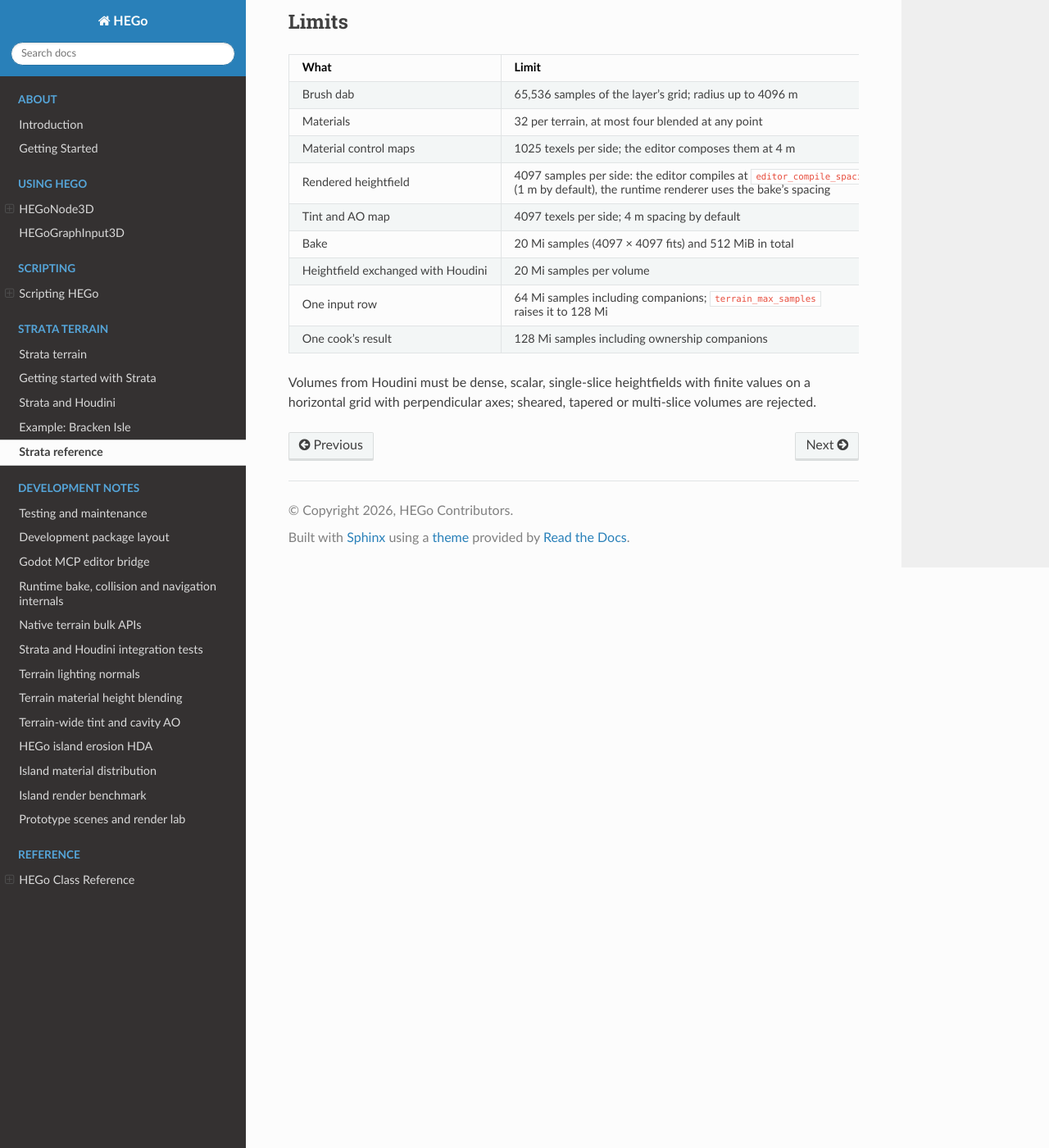
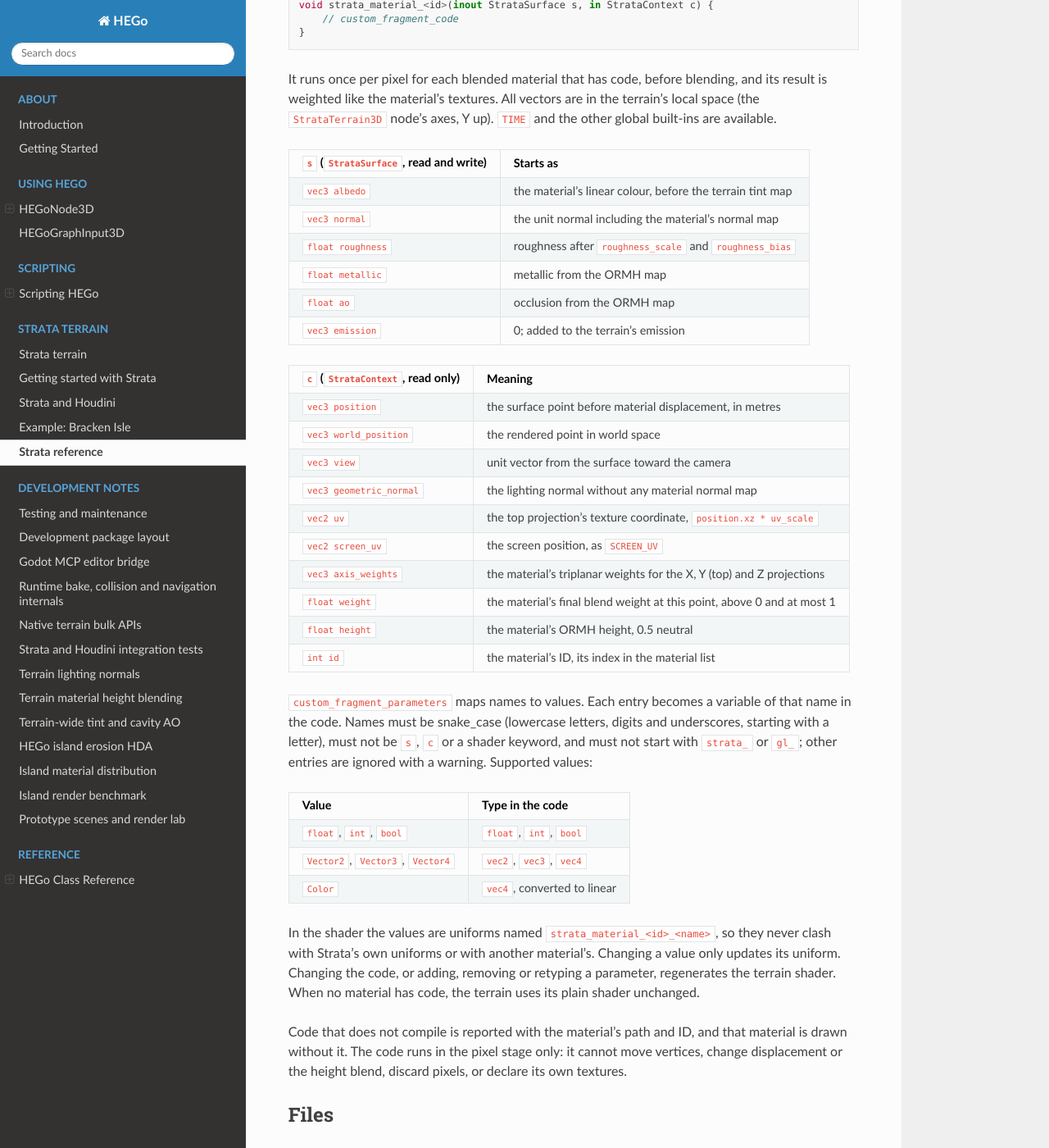
Before and after one commit to peterprickarz/hego, a Sphinx documentation site: the page built from docs/strata/reference.md, in a window 1280 px wide and 1400 px high, scrolled down 3205 px. Shown: the whole window at 82% size. Built offline with Sphinx 7.4.7 and the Read the Docs theme 3.1.0, drawn with Linux system fonts in a browser that asks for light colours; some of the changed text lies outside the part shown.

Commit message:
Let a StrataMaterial carry its own fragment shader code
custom_fragment_code becomes the body of a per-material function spliced into a
generated variant of the terrain shader, run before blending so the effect fades
with the material's weight; custom_fragment_parameters become prefixed uniforms.
With no custom code the shader file is used unchanged. Compile failures name the
material and fall back per material. GPU test and user docs included.

Co-Authored-By: Claude Fable 5.1 <noreply@anthropic.com>

````diff
--- a/docs/strata/reference.md
+++ b/docs/strata/reference.md
@@ -107,6 +107,63 @@ Options of `StrataBake.bake(terrain, options)` and `StrataBake.compile()`:
 terrain's bake instead of copying it), `allow_stale_bake`, and for `save_runtime_scene()`,
 `data_path` to save the bake as its own resource.
 
+## Custom material shader code
+
+`StrataMaterial.custom_fragment_code` is the body of a function the renderer adds to the
+terrain shader for that material:
+
+```glsl
+void strata_material_<id>(inout StrataSurface s, in StrataContext c) {
+    // custom_fragment_code
+}
+```
+
+It runs once per pixel for each blended material that has code, before blending, and its
+result is weighted like the material's textures. All vectors are in the terrain's local space
+(the `StrataTerrain3D` node's axes, Y up). `TIME` and the other global built-ins are available.
+
+| `s` (`StrataSurface`, read and write) | Starts as |
+| --- | --- |
+| `vec3 albedo` | the material's linear colour, before the terrain tint map |
+| `vec3 normal` | the unit normal including the material's normal map |
+| `float roughness` | roughness after `roughness_scale` and `roughness_bias` |
+| `float metallic` | metallic from the ORMH map |
+| `float ao` | occlusion from the ORMH map |
+| `vec3 emission` | 0; added to the terrain's emission |
+
+| `c` (`StrataContext`, read only) | Meaning |
+| --- | --- |
+| `vec3 position` | the surface point before material displacement, in metres |
+| `vec3 world_position` | the rendered point in world space |
+| `vec3 view` | unit vector from the surface toward the camera |
+| `vec3 geometric_normal` | the lighting normal without any material normal map |
+| `vec2 uv` | the top projection's texture coordinate, `position.xz * uv_scale` |
+| `vec2 screen_uv` | the screen position, as `SCREEN_UV` |
+| `vec3 axis_weights` | the material's triplanar weights for the X, Y (top) and Z projections |
+| `float weight` | the material's final blend weight at this point, above 0 and at most 1 |
+| `float height` | the material's ORMH height, 0.5 neutral |
+| `int id` | the material's ID, its index in the material list |
+
+`custom_fragment_parameters` maps names to values. Each entry becomes a variable of that
+name in the code. Names must be snake_case (lowercase letters, digits and underscores,
+starting with a letter), must not be `s`, `c` or a shader keyword, and must not start with
+`strata_` or `gl_`; other entries are ignored with a warning. Supported values:
+
+| Value | Type in the code |
+| --- | --- |
+| `float`, `int`, `bool` | `float`, `int`, `bool` |
+| `Vector2`, `Vector3`, `Vector4` | `vec2`, `vec3`, `vec4` |
+| `Color` | `vec4`, converted to linear |
+
+In the shader the values are uniforms named `strata_material_<id>_<name>`, so they never
+clash with Strata's own uniforms or with another material's. Changing a value only updates
+its uniform. Changing the code, or adding, removing or retyping a parameter, regenerates
+the terrain shader. When no material has code, the terrain uses its plain shader unchanged.
+
+Code that does not compile is reported with the material's path and ID, and that material is
+drawn without it. The code runs in the pixel stage only: it cannot move vertices, change
+displacement or the height blend, discard pixels, or declare its own textures.
+
 ## Files
 
 With a `storage_directory`, a terrain keeps
````
Also changed, not shown: docs/strata/getting_started.md (+34 -0 lines), 5 other files.
